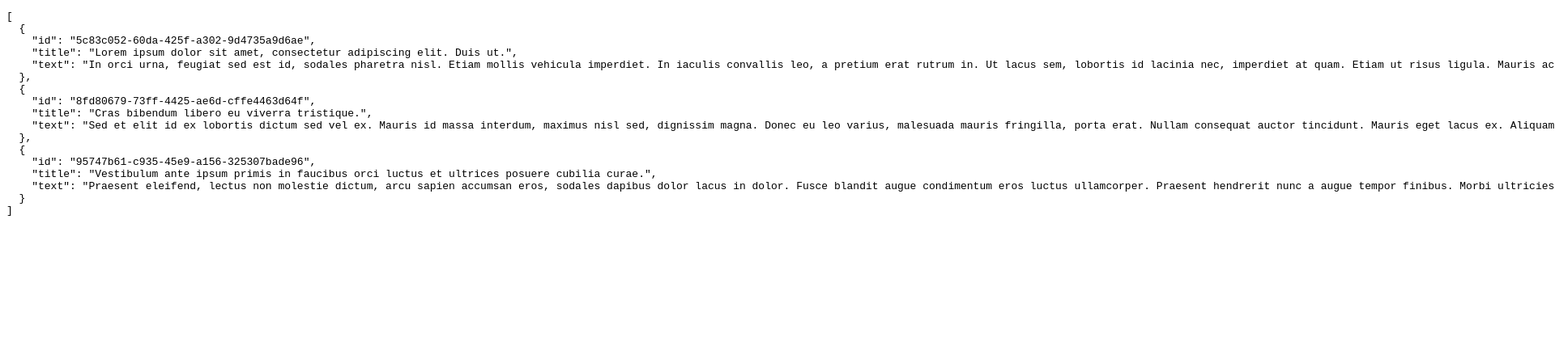
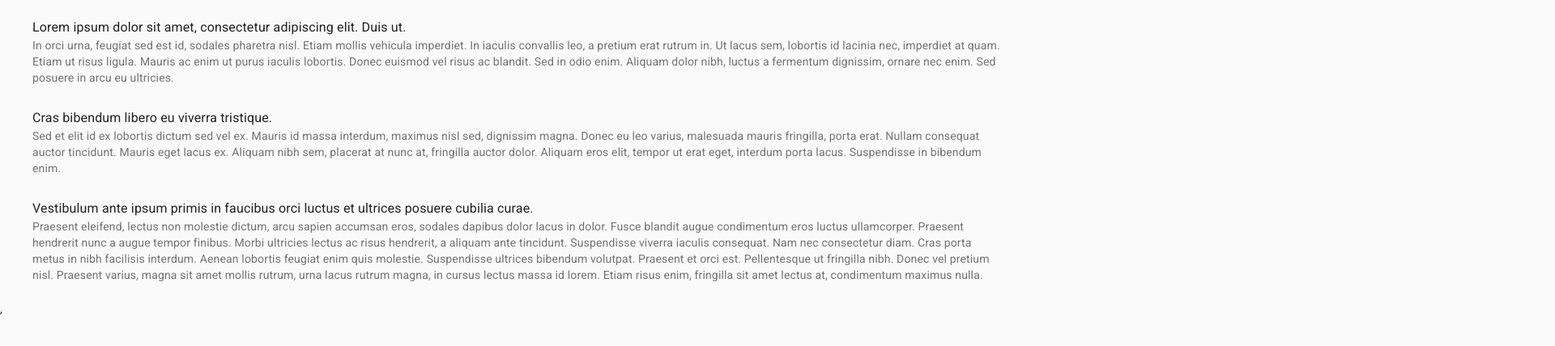
Before and after one commit to antons20/quick-note-app, a React (Create React App) app: page / in a window 1280 px wide. Shown: the top 428 px of the page at 81% size, 1920 px wide, since content can reach past the window. Built offline with nearby package versions, Linux system fonts and the light colour scheme.

Commit message:
Note component

```diff
--- a/public/index.html
+++ b/public/index.html
@@ -3,6 +3,8 @@
   <head>
     <meta charset="utf-8" />
     <meta name="viewport" content="width=device-width, initial-scale=1" />
+    <link rel="stylesheet" href="https://fonts.googleapis.com/css?family=Roboto:300,400,500,700&display=swap" />
+    <link rel="stylesheet" href="https://fonts.googleapis.com/icon?family=Material+Icons" />
     <title>QuickNote App</title>
   </head>
   <body>
--- a/src/App.js
+++ b/src/App.js
@@ -1,4 +1,7 @@
 import React, { Component } from "react";
+import { Container, List } from "@material-ui/core"
+import Note from "./components/Note";
+
 
 class App extends Component {
   constructor(props) {
@@ -25,7 +28,21 @@ class App extends Component {
   }
 
   render() {
-    return <pre>{JSON.stringify(this.state.notes, null, 2)}</pre>;
+    const { notes } = this.state;
+    return (
+      <Container>
+        <List>
+          {
+            notes.map((note, index) => {
+              return <Note note = {note} />
+
+            })
+          }
+        </List>
+
+
+      </Container>
+    )
   }
 }
 
--- a/src/components/Note.js
+++ b/src/components/Note.js
@@ -1,5 +1,12 @@
-function Note() {
-    return <>Note</>;
+import { ListItem, ListItemText } from "@material-ui/core"
+
+function Note(props) {
+    const { note } = props;
+    return (
+        <ListItem>
+            <ListItemText primary = {note.title} secondary = {note.text}/>
+        </ListItem>
+    );
 }
 
 export default Note;
--- a/src/index.js
+++ b/src/index.js
@@ -1,7 +1,11 @@
 import ReactDOM from "react-dom";
 import App from "./App";
+import { CssBaseline } from "@material-ui/core";
 
 ReactDOM.render(
-  <App />,
+  <>
+    <CssBaseline />
+    <App />,
+  </>,
   document.getElementById("root")
 );
```
